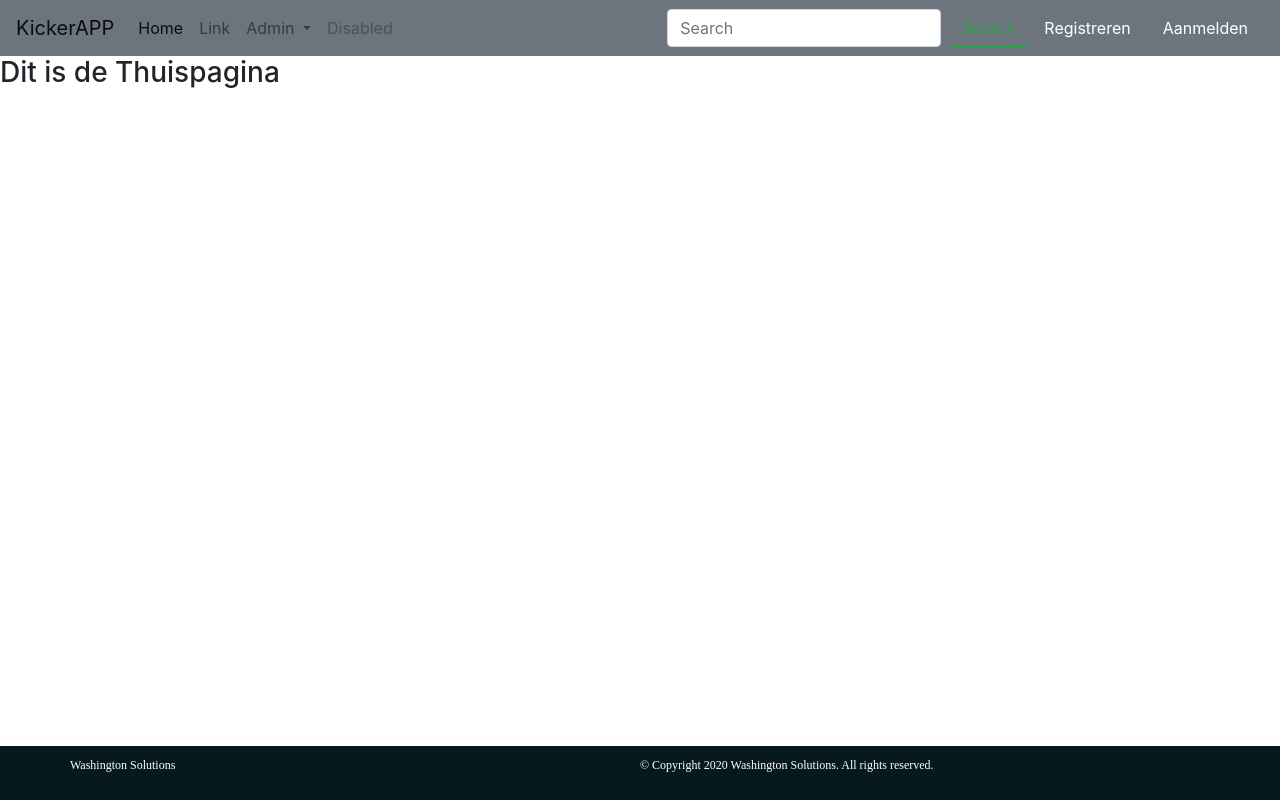
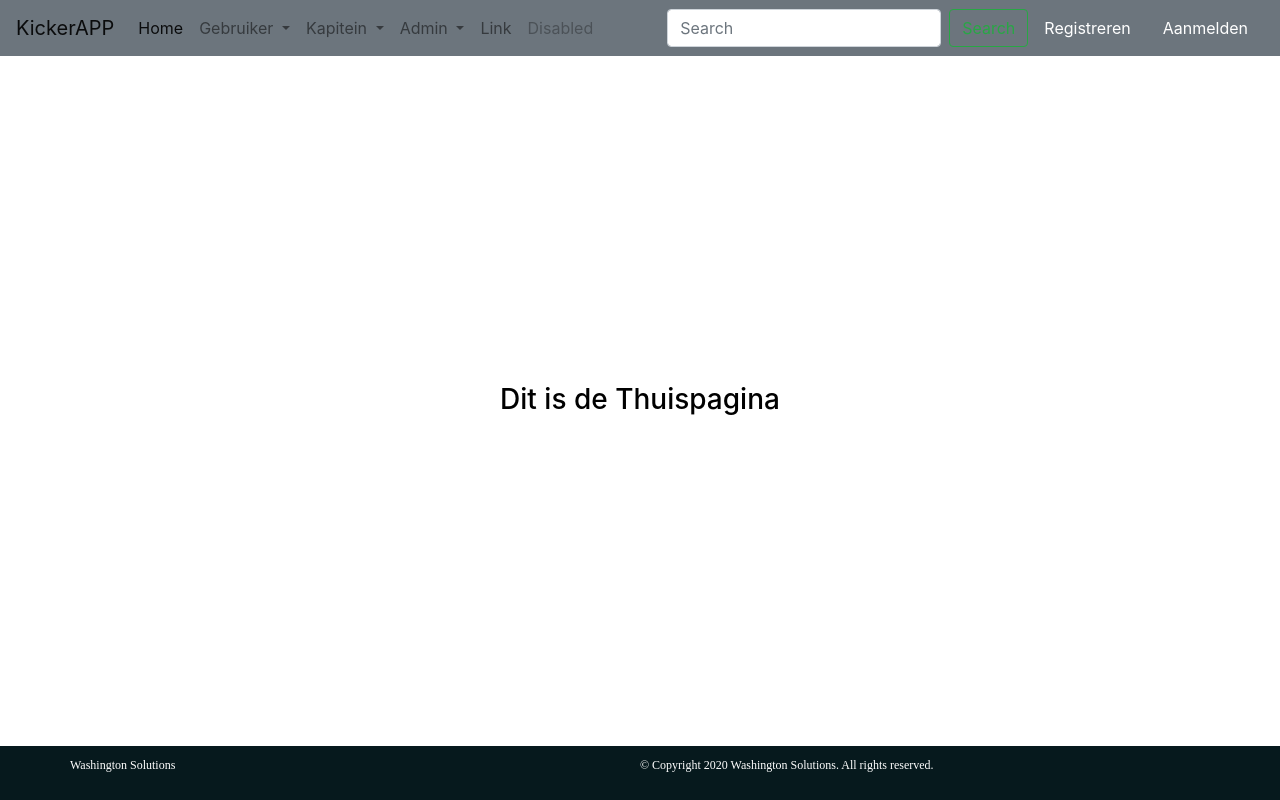
Before and after one commit to m4t5k4/WashingtonSolutionsAPP, an Angular app in the folder WashingtonSolutions/: page / in a window 1280 px wide. Built offline with nearby package versions, Linux system fonts and the light colour scheme.

Commit message:
navbar update

```diff
--- a/WashingtonSolutions/src/app/modules/admin/user/detail/detail.component.html
+++ b/WashingtonSolutions/src/app/modules/admin/user/detail/detail.component.html
@@ -68,6 +68,6 @@
             <span *ngIf="loading" class="spinner-border spinner-border-sm mr-1"></span>
             Save
         </button>
-        <a routerLink="../list" class="btn btn-link">Cancel</a>
+        <a routerLink="../../list" class="btn btn-link">Cancel</a>
     </div>
 </form>
--- a/WashingtonSolutions/src/app/modules/admin/user/list/list.component.html
+++ b/WashingtonSolutions/src/app/modules/admin/user/list/list.component.html
@@ -15,7 +15,7 @@
             <td>{{user.lastName}}</td>
             <td>{{user.username}}</td>
             <td style="white-space: nowrap">
-                <a routerLink="edit/{{user.userID}}" class="btn btn-sm btn-primary mr-1">Edit</a>
+                <a routerLink="../edit/{{user.userID}}" class="btn btn-sm btn-primary mr-1">Edit</a>
                 <button (click)="deleteUser(user.userID)" class="btn btn-sm btn-danger btn-delete-user"
                     [disabled]="user.isDeleting">
                     <span *ngIf="user.isDeleting" class="spinner-border spinner-border-sm"></span>
--- a/WashingtonSolutions/src/app/modules/home/homepage/homepage.component.html
+++ b/WashingtonSolutions/src/app/modules/home/homepage/homepage.component.html
@@ -1 +1 @@
-<h3>Dit is de Thuispagina</h3>
+<h3 class="centered">Dit is de Thuispagina</h3>
--- a/WashingtonSolutions/src/app/modules/home/homepage/homepage.component.scss
+++ b/WashingtonSolutions/src/app/modules/home/homepage/homepage.component.scss
@@ -0,0 +1,7 @@
+.centered {
+  position: absolute;
+  top: 50%;
+  left: 50%;
+  transform: translate(-50%, -50%);
+  color: black;
+}
--- a/WashingtonSolutions/src/app/shared/components/templates/navigationbar/navigationbar.component.html
+++ b/WashingtonSolutions/src/app/shared/components/templates/navigationbar/navigationbar.component.html
@@ -9,19 +9,39 @@
         <li class="nav-item active">
           <a class="nav-link" [routerLink]="['']">Home <span class="sr-only">(current)</span></a>
         </li>
-        <li class="nav-item">
-          <a class="nav-link" [routerLink]="['/link']">Link</a>
-        </li>
+        <div ngbDropdown class="d-inline-block nav-item">
+          <a class="nav-link dropdown-toggle" id="navbarDropdown" ngbDropdownToggle>
+            Gebruiker
+          </a>
+          <div ngbDropdownMenu aria-labelledby="navbarDropdown">
+            <a class="nav-item nav-link" *ngFor="let item of navUser" [routerLink]="[item.link]" ngbDropdownItem>
+              {{item.title}}
+            </a>
+          </div>
+        </div>
+        <div ngbDropdown class="d-inline-block nav-item">
+          <a class="nav-link dropdown-toggle" id="navbarDropdown" ngbDropdownToggle>
+            Kapitein
+          </a>
+          <div ngbDropdownMenu aria-labelledby="navbarDropdown">
+            <a class="nav-item nav-link" *ngFor="let item of navCaptain" [routerLink]="[item.link]" ngbDropdownItem>
+              {{item.title}}
+            </a>
+          </div>
+        </div>
         <div ngbDropdown class="d-inline-block nav-item">
           <a class="nav-link dropdown-toggle" id="navbarDropdown" ngbDropdownToggle>
             Admin
           </a>
           <div ngbDropdownMenu aria-labelledby="navbarDropdown">
-            <a class="nav-item nav-link" [routerLink]="['admin/list']" ngbDropdownItem>List</a>
-            <a class="nav-item nav-link" ngbDropdownItem>...</a>
-            <a class="nav-item nav-link" ngbDropdownItem>...</a>
+            <a class="nav-item nav-link" *ngFor="let item of navAdmin" [routerLink]="[item.link]" ngbDropdownItem>
+              {{item.title}}
+            </a>
           </div>
         </div>
+        <li class="nav-item">
+          <a class="nav-link" [routerLink]="['/link']">Link</a>
+        </li>
         <li class="nav-item">
           <a class="nav-link disabled">Disabled</a>
         </li>
--- a/WashingtonSolutions/src/app/shared/components/templates/navigationbar/navigationbar.component.ts
+++ b/WashingtonSolutions/src/app/shared/components/templates/navigationbar/navigationbar.component.ts
@@ -10,6 +10,29 @@ import { User } from '../../../models/user.model';
 })
 export class NavigationbarComponent implements OnInit {
   user: User;
+
+  navUser = [
+    { link: '/', title: 'Mijn wedstrijden' },
+    { link: '/', title: 'Mijn ploeg' },
+    { link: '/', title: 'link' },
+    { link: '/', title: 'link' },
+    { link: '/', title: 'link' }
+  ]
+  navCaptain = [
+    { link: '/', title: 'Mijn ploeg' },
+    { link: '/', title: 'link' },
+    { link: '/', title: 'link' },
+    { link: '/', title: 'link' },
+    { link: '/', title: 'link' }
+  ]
+  navAdmin = [
+    { link: '/admin/list', title: 'Gebruikers' },
+    { link: '/', title: 'link' },
+    { link: '/', title: 'link' },
+    { link: '/', title: 'link' },
+    { link: '/', title: 'link' }
+  ]
+
   constructor(
     private accountService: AccountService
   ) {
--- a/WashingtonSolutions/src/styles.scss
+++ b/WashingtonSolutions/src/styles.scss
@@ -1,2 +1,7 @@
 /* You can add global styles to this file, and also import other style files */
 @import "~bootstrap/dist/css/bootstrap.css";
+
+/* body {
+    background-image: url('https://cdn.hipwallpaper.com/i/74/7/ra7flV.jpg');
+
+} */
```
